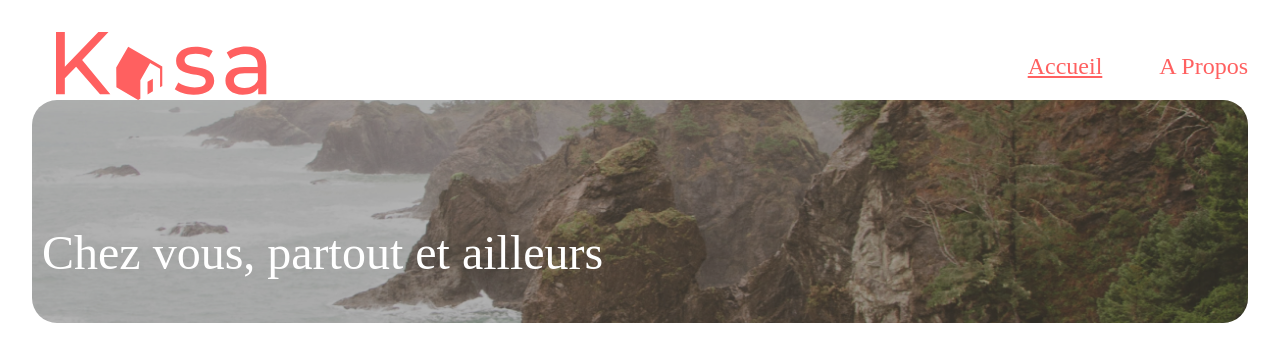
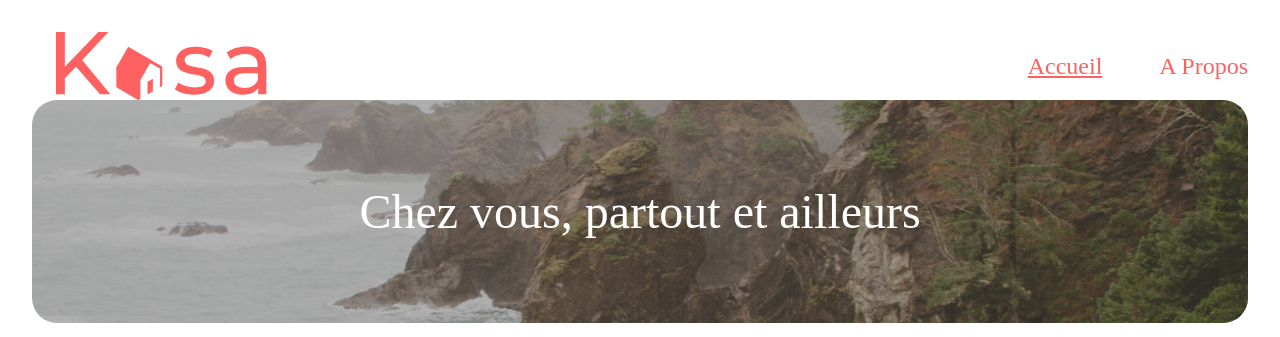
Before and after one commit to julienyassef/OC-P11-Developpez-une-application-Web-avec-React-et-React-Router, a React (Vite) app: page / in a window 1280 px wide. Shown: the top 337 px of the page. Built offline with nearby package versions, Linux system fonts and the light colour scheme.

Commit message:
modif css sur banner slogan

```diff
--- a/src/components/SloganBanner.css
+++ b/src/components/SloganBanner.css
@@ -27,8 +27,9 @@
 
 .title-slogan {
     position: absolute;
-    bottom: 10px;
-    left: 10px;
+    top: 35%;
+    left: 50%;
+    transform: translate(-50%, -50%);
     color: #FFF;
     font-family: Montserrat;
     font-size: 48px;
```
